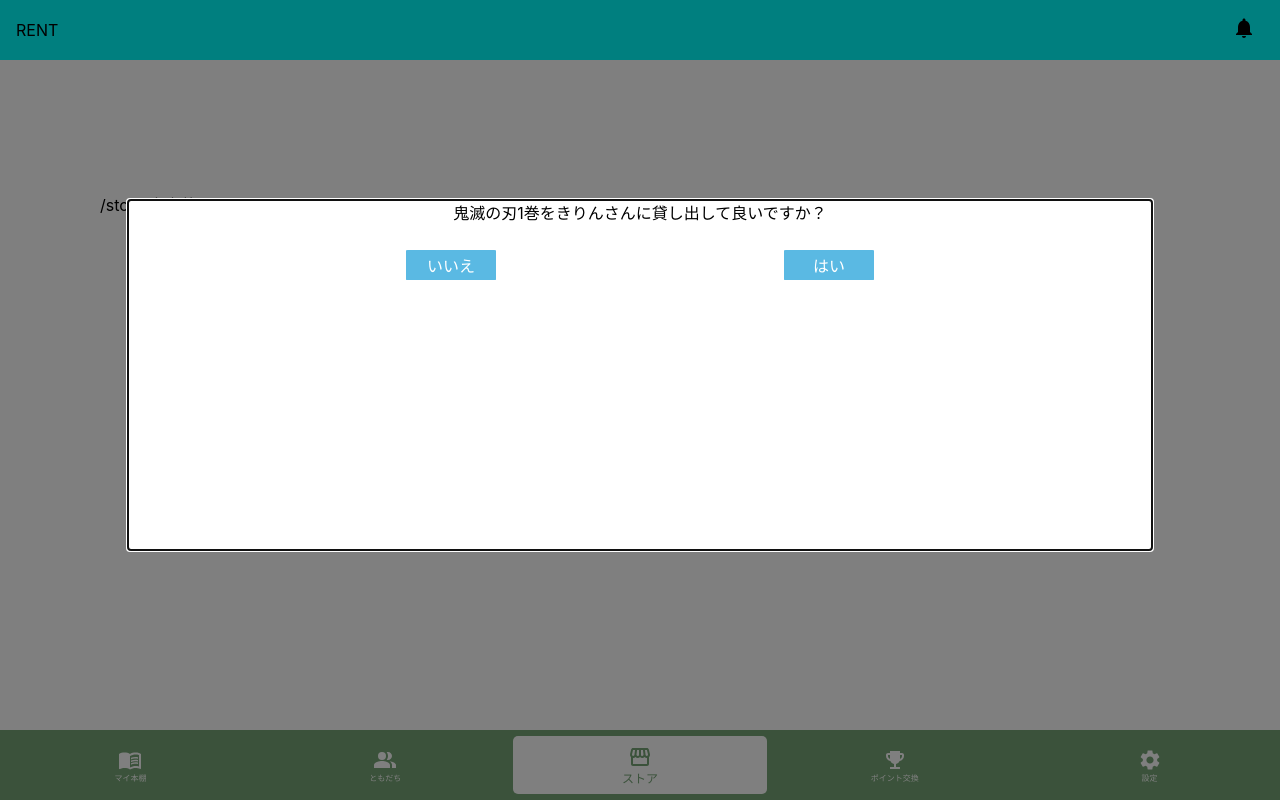
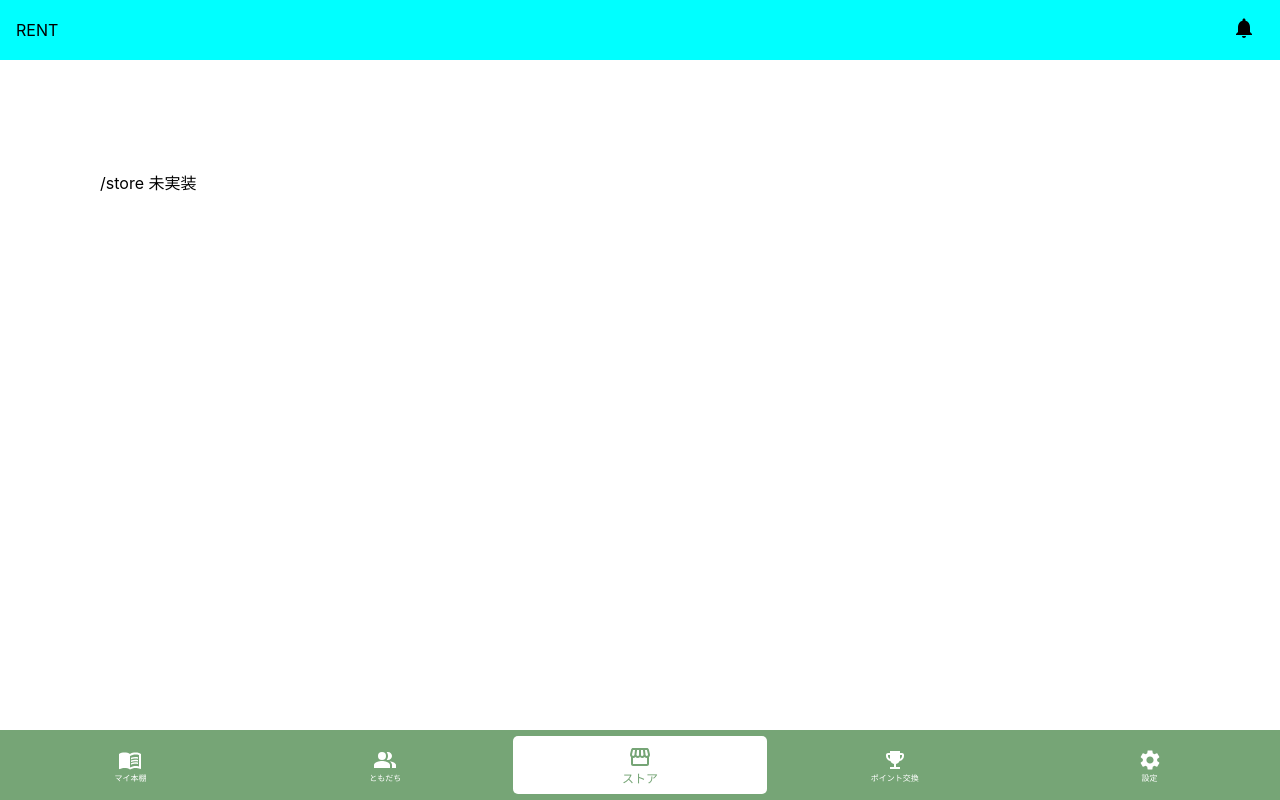
Before and after one commit to Hobiron03/lend, a React (Create React App) app in the folder lend_frontend/: page /store in a window 1280 px wide. Built offline with nearby package versions, Linux system fonts and the light colour scheme.

Commit message:
#27 create modal

```diff
--- a/lend_frontend/src/App.tsx
+++ b/lend_frontend/src/App.tsx
@@ -10,23 +10,12 @@
 import { TabBar } from "./components/organizations/TabBar/TabBar";
 import AppBar from "./components/organizations/AppBar/AppBar";
 import BottomBar from "./components/organizations/BottomBar/BottomBar";
-import Modal from "./components/Modal/Modal";
 import "./App.scss";
 import Viewer from "./components/Viewer/Viewer";
 
 function App() {
-  const [isOpen, setIsOpen] = React.useState<boolean>(true);
-
   return (
-    <div className="App">
-      <button
-        onClick={() => {
-          setIsOpen(true);
-        }}
-      >
-        Open!!!!
-      </button>
-      {isOpen ? <Modal /> : <></>}
+    <div>
       <Router>
         <Switch>
           {/* ログイン/ユーザー登録ページ */}
--- a/lend_frontend/src/components/Modal/Modal.tsx
+++ b/lend_frontend/src/components/Modal/Modal.tsx
@@ -1,9 +1,12 @@
-import React, { useState } from "react";
+import React, { ReactNode, useState } from "react";
 import BaseModal from "@material-ui/core/Modal";
-import ModalContentConfirm from "./ModalContentConfirm/ModalContentConfirm";
 import "./_Modal.scss";
 
-const Modal = (): JSX.Element => {
+interface ModalProps {
+  children: ReactNode;
+}
+
+const Modal = (props: ModalProps): JSX.Element => {
   const [open, setOpen] = useState<boolean>(true);
 
   const handleOpen = () => {
@@ -18,17 +21,10 @@
     <div>
       <BaseModal
         open={open}
-        onClose={handleClose}
         aria-labelledby="simple-modal-title"
         aria-describedby="simple-modal-description"
       >
-        <div className="modal_background">
-          <ModalContentConfirm
-            description="鬼滅の刃1巻をきりんさんに貸し出して良いですか？"
-            onConfirm={() => console.log("onConfirm")}
-            onDeny={() => console.log("onDeny")}
-          />
-        </div>
+        <div className="modal_background">{props.children}</div>
       </BaseModal>
     </div>
   );
--- a/lend_frontend/src/components/Modal/ModalContentConfirm/_ModalContentConfirm.scss
+++ b/lend_frontend/src/components/Modal/ModalContentConfirm/_ModalContentConfirm.scss
@@ -1,7 +1,8 @@
 .modal_content__confirm {
   &__description {
-    text-align: center;
-    height: 50%;
+    margin: 0 auto;
+    padding: 80px 0px;
+    width: 80%;
   }
 
   &__button {
```
